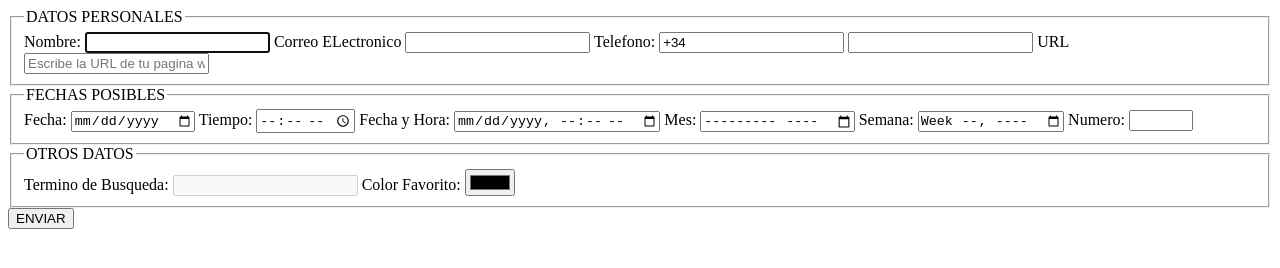
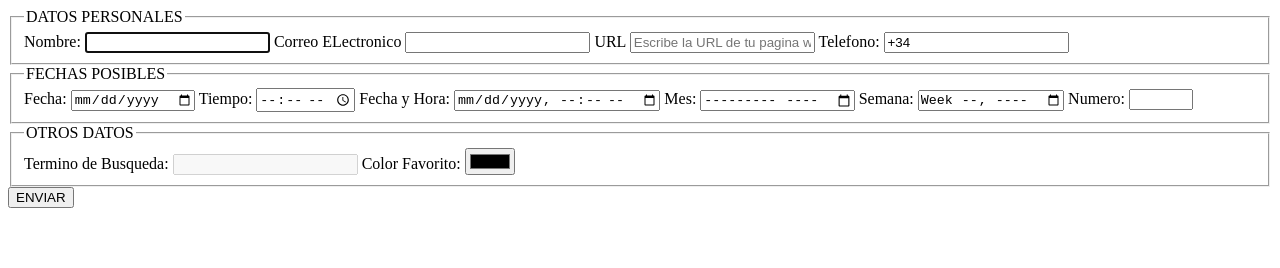
Before and after one commit to Lilenlilen/ejerciciouno, a plain HTML site: page 3-formularios/index.html in a window 1280 px wide. Drawn offline with Linux system fonts and the light colour scheme.

Commit message:
correccion de formulario

```diff
--- a/3-formularios/index.html
+++ b/3-formularios/index.html
@@ -9,21 +9,16 @@
     <meta name="description" content="formularios" />
   </head>
   <body>
-    <section>
+    <main>
       <form action="#" method="get">
         <fieldset>
           <legend>DATOS PERSONALES</legend>
 
           <label for="name">Nombre:</label>
-          <input id="name" name="name" type="text" autofocus required />
+          <input id="name" name="name" autofocus required />
 
           <label for="correo">Correo ELectronico</label>
           <input id="correo" name="email" type="email" required />
-
-          <label for="number">Telefono:</label>
-          <input id="prefijo" name="phone" type="tel" readonly value="+34" />
-
-          <input id="number" name="phone" type="tel" />
 
           <label for="web">URL</label>
           <input
@@ -32,6 +27,8 @@
             type="url"
             placeholder="Escribe la URL de tu pagina web personal aqui..."
           />
+          <label for="tel">Telefono:</label>
+          <input id="tel" name="phone" type="tel" readonly value="+34" />
         </fieldset>
 
         <fieldset>
@@ -56,6 +53,7 @@
         </fieldset>
         <fieldset>
           <legend>OTROS DATOS</legend>
+
           <label for="busqueda">Termino de Busqueda:</label>
           <input id="busqueda" name="busqueda" type="search" disabled />
 
@@ -64,6 +62,6 @@
         </fieldset>
         <button type="submit">ENVIAR</button>
       </form>
-    </section>
+    </main>
   </body>
 </html>
```
